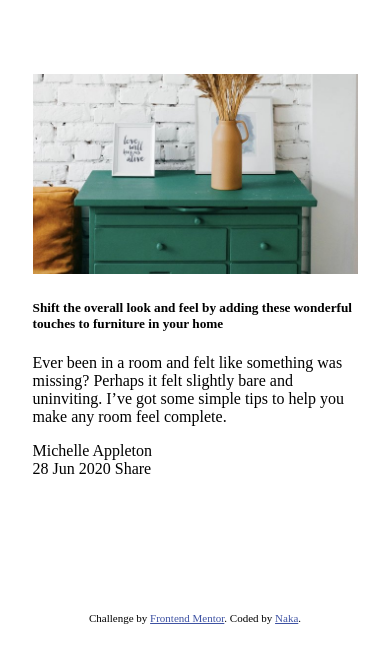
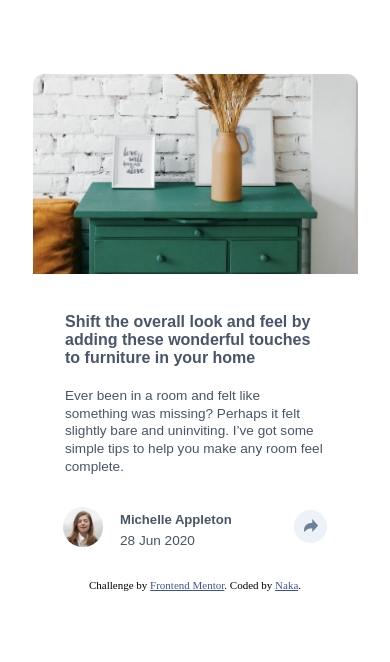
Before and after one commit to AlexandraNakamura/article-preview-component-master, a plain HTML site: page index.html in a window 390 px wide. Drawn offline with Linux system fonts and the light colour scheme; a web font is replaced by a local one.

Commit message:
adjusted mobile screen

```diff
--- a/index.html
+++ b/index.html
@@ -14,16 +14,17 @@
 </head>
 <body>
   <div class="container">
+    <div class="card-container">
       <div class="box">
-      <div>
-        <img class="imgcontainer"src="images/drawers.jpg" alt="main_image">
+        <div class="imgcontainer">
+          <img class="imgcut"src="images/drawers.jpg" alt="main_image">
         </div>
             <div class="textcontainer">
               <div class="text">
-          <h5 class="title">
+                <p class="title">
                   Shift the overall look and feel by adding these wonderful
                 touches to furniture in your home
-          </h5>
+                </p>
                 <p class="paragraph">
 
                 Ever been in a room and felt like something was missing? Perhaps
@@ -31,18 +32,36 @@
                 to help you make any room feel complete.
                 </p>
               </div>
-        <div>
+              <div class="footer">
+                <div class="footer-container">
+                  <div class="imgavatarcontainer">
+                    <img class="imgavatar" src="images/avatar-michelle.jpg" alt="avatar_image">
+                  </div>
+                  <div class="boxcontainer">
+                    <div class="boxtext">
+                      <P class="nametext">
                         Michelle Appleton
-          <br>
+                      </p>
+                      <p class="datetext">
                         28 Jun 2020
-          Share
+                      </P>
+                    </div>
+                  </div>
+                  <div class="share_container">
+                    <div class="share">
+                      <img class="share_icon" src="images/icon-share.svg" alt="share_icon">
+                    </div>
+                  </div>
+                </div>
+              </div>
+          </div>
         </div>
       </div>
     </div>
   </div>
   <div class="attribution">
     Challenge by <a href="https://www.frontendmentor.io?ref=challenge" target="_blank">Frontend Mentor</a>.
-    Coded by <a href="#">Naka</a>.
+    Coded by <a href="https://www.linkedin.com/in/alexandra-nakamura/">Naka</a>.
   </div>
 </body>
 </html>
--- a/style.css
+++ b/style.css
@@ -1,3 +1,6 @@
+@import url(https://fonts.google.com/specimen/Manrope);
+
+/* Backgraund*/
 body.vsc-initialized {
     width: 375px;
     max-width: 500px;
@@ -6,6 +9,7 @@ body.vsc-initialized {
     background-color:hsl(210, 46%, 95%);
 }
 
+/* Box*/
 .box {
     width: 325px;
     height: auto;
@@ -14,22 +18,149 @@ body.vsc-initialized {
     margin-top: 74px;
     background-color: #fff;
     border-radius: 2px;
+    border-radius: 11px;
 }
 
+/* Image*/
 .imgcontainer {
     width: 325px;
-    height: 200px ;
-    object-fit: cover;
-    object-position: center;
+    height: 200px;
+    overflow: hidden;
+    position: relative;
+    border-radius: 11px 11px 0 0;
 }
 
+.imgcut {
+    width: 325px;
+    transform: translateX(0%) translateY(-7%);
+    object-fit: cover;
+}
+
+/* Text in box*/
 .textcontainer {
     width: 325px;
-    height: 312px;
+    height: auto;
+    margin-top: 39px;
+    color: hsl(217, 19%, 35%);
 }
 
-.attribution { font-size: 11px; text-align: center; }
-.attribution a { color: hsl(228, 45%, 44%); }
+.text {
+    width: 260px;
+    height: auto;
+    margin: 0 auto;
+}
+
+.title {
+    font-family: 'Manrope', sans-serif;
+    font-size: 1em;
+    font-weight: 700;
+    margin-bottom: 20px;
+}
+
+.paragraph {
+    font-family: 'Manrope', sans-serif;
+    font-weight: 500;
+    margin: 20px auto 0;
+    font-size: 0.85em;
+    line-height: 1.3em;
+}
+
+/* foote*/
+.footer {
+    width: 325px;
+    height: 40px;
+    margin: 32px auto 0px;
+    padding-bottom: 21px;
+}
+
+.footer-container {
+    width: 264px;
+    margin-left: auto;
+    margin-right: auto;
+}
+
+/* Avatar*/
+.imgavatarcontainer {
+    width: 40px;
+    height: 40px;
+    overflow: hidden;
+    position: relative;
+    float: left;
+}
+
+.imgavatar {
+    border-radius: 50%;
+    width: 40px;
+    height: 40px;
+}
+
+/* Text*/
+.boxcontainer {
+    width: 114px;
+    float: left;
+    margin: 0 60px 0 17px;
+}
+
+.boxtext {
+    margin-top: 5px;
+
+}
+
+.boxtext P{
+    width: 114px;
+    margin: 0;
+    float: left;
+}
+
+.nametext {
+    font-family: 'Manrope', sans-serif;
+    font-size: 0.82em;
+    font-weight: 700;
+    margin-bottom: 21px;
+}
+
+.datetext {
+    font-family: 'Manrope', sans-serif;
+    font-weight: 100;
+    font-size: 0.85em;
+    line-height: 27px;
+}
+
+
+/* Share*/
+.share {
+    width: 33px;
+    height: 40px;
+    float: left;
+}
+
+.share {
+    width: 33px;
+    height: 33px;
+    float: left;
+    margin-top: 3px;
+    background-color:hsl(210, 46%, 95%);
+    border-radius: 50%;
+}
+
+.share_icon {
+    width: 14px;
+    height: auto;
+    position: absolute;
+    transform: translate(72%, 75%);
+
+}
+
+/* Credtis*/
+.attribution {
+    margin-top: 11px;
+    font-size: 11px;
+    text-align: center;
+}
+
+.attribution a {
+    color: hsl(228, 45%, 44%);
+}
 
 
 
```
Lines whose indentation alone changed are shown as unchanged.
